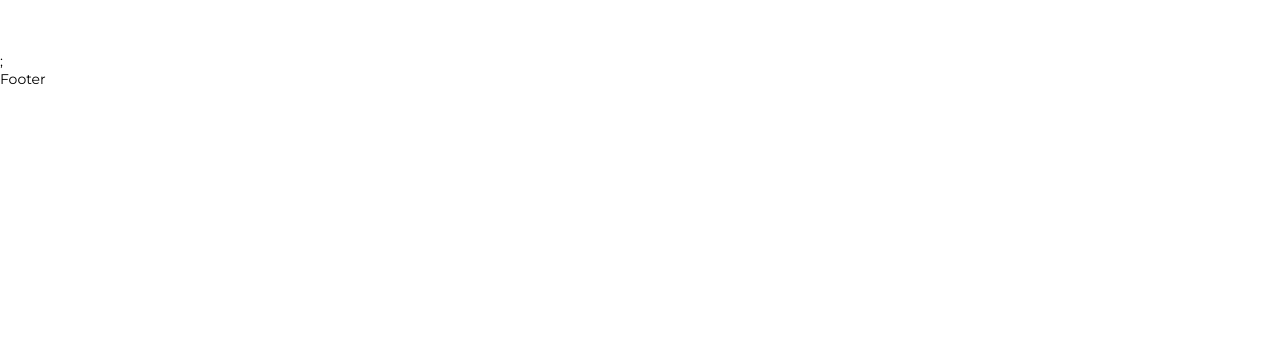
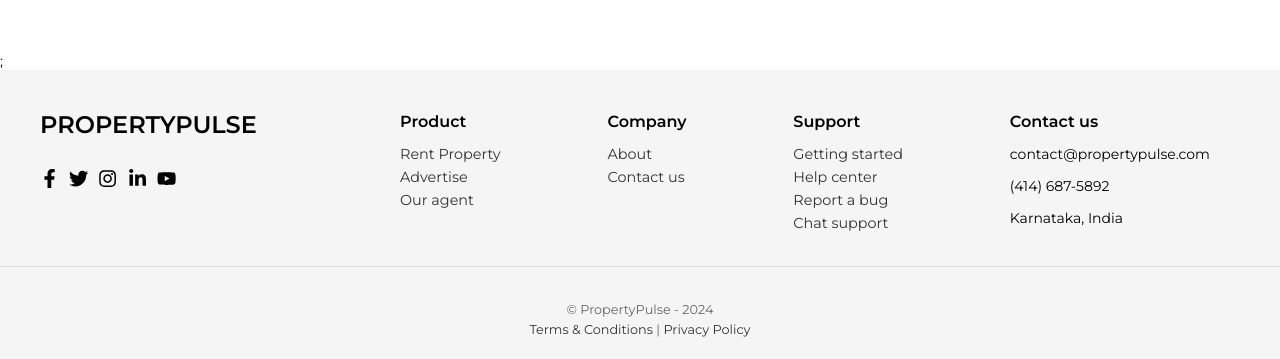
Before and after one commit to ikbal-hussain/Real-Estate-Accomodation, a React (Vite) app in the folder real_estate_app/: page / in a window 1280 px wide. Shown: the part 2955-3314 px from the top of the page. Before the commit the page ends 3043 px from the top, so only its background shows below. Built offline with nearby package versions, Linux system fonts and the light colour scheme.

Commit message:
Footer Section

```diff
--- a/real_estate_app/package.json
+++ b/real_estate_app/package.json
@@ -13,6 +13,7 @@
     "firebase": "^10.14.0",
     "react": "^18.3.1",
     "react-dom": "^18.3.1",
+    "react-icons": "^5.3.0",
     "react-router-dom": "^6.26.2",
     "react-slick": "^0.30.2",
     "slick-carousel": "^1.8.1"
--- a/real_estate_app/src/components/Footer.jsx
+++ b/real_estate_app/src/components/Footer.jsx
@@ -1,9 +1,71 @@
-import React from 'react'
+import React from "react";
+import {
+  FaFacebookF,
+  FaTwitter,
+  FaInstagram,
+  FaLinkedinIn,
+  FaYoutube,
+} from "react-icons/fa";
+import "../styles/Footer.css";
 
-function Footer() {
+const Footer = () => {
   return (
-    <div>Footer</div>
-  )
-}
+    <footer className="footer">
+      <div className="footer-container">
+        <div className="footer-socials">
+          <h2 className="footer-logo">PROPERTYPULSE</h2>
+          <div className="social-icons">
+            <FaFacebookF />
+            <FaTwitter />
+            <FaInstagram />
+            <FaLinkedinIn />
+            <FaYoutube />
+          </div>
+        </div>
 
-export default Footer
+        <div className="footer-links">
+          <div className="footer-column">
+            <h4>Product</h4>
+            <ul>
+              <li><a href="#">Rent Property</a></li>
+              <li><a href="#">Advertise</a></li>
+              <li><a href="#">Our agent</a></li>
+            </ul>
+          </div>
+
+          <div className="footer-column">
+            <h4>Company</h4>
+            <ul>
+              <li><a href="#">About</a></li>
+              <li><a href="#">Contact us</a></li>
+            </ul>
+          </div>
+
+          <div className="footer-column">
+            <h4>Support</h4>
+            <ul>
+              <li><a href="#">Getting started</a></li>
+              <li><a href="#">Help center</a></li>
+              <li><a href="#">Report a bug</a></li>
+              <li><a href="#">Chat support</a></li>
+            </ul>
+          </div>
+
+          <div className="footer-column">
+            <h4>Contact us</h4>
+            <p>contact@propertypulse.com</p>
+            <p>(414) 687-5892</p>
+            <p>Karnataka, India</p>
+          </div>
+        </div>
+      </div>
+      <hr />
+      <div className="footer-bottom">
+        <p>&copy; PropertyPulse - 2024</p>
+        <p><a href="#">Terms & Conditions</a> | <a href="#">Privacy Policy</a></p>
+      </div>
+    </footer>
+  );
+};
+
+export default Footer;
--- /dev/null
+++ b/real_estate_app/src/styles/Footer.css
@@ -0,0 +1,90 @@
+.footer {
+  background-color: #f5f5f5;
+  padding: 20px 0;
+  text-align: left;
+}
+
+.footer-container {
+  display: flex;
+  justify-content: space-between;
+  max-width: 1200px;
+  margin: 0 auto;
+}
+
+.footer-socials {
+  display: flex;
+  flex-direction: column;
+}
+
+.footer-logo {
+  font-size: 1.5rem;
+  font-weight: bold;
+}
+
+.social-icons {
+  display: flex;
+  gap: 10px;
+  font-size: 1.2rem;
+  margin-top: 10px;
+}
+
+.footer-links {
+  display: flex;
+  justify-content: space-between;
+  width: 70%;
+}
+
+.footer-column {
+  margin-right: 30px;
+}
+
+.footer-column h4 {
+  font-size: 1rem;
+  margin-bottom: 10px;
+}
+
+.footer-column ul {
+  list-style: none;
+  padding: 0;
+}
+
+.footer-column ul li {
+  margin-bottom: 5px;
+}
+
+.footer-column ul li a {
+  text-decoration: none;
+  color: #333;
+  font-size: 0.9rem;
+}
+
+.footer-column ul li a:hover {
+  text-decoration: underline;
+}
+
+.footer-bottom {
+  text-align: center;
+  padding-top: 10px;
+  font-size: 0.8rem;
+  color: #666;
+}
+
+.footer-bottom p {
+  margin: 5px 0;
+}
+
+.footer-bottom a {
+  text-decoration: none;
+  color: #333;
+}
+
+.footer-bottom a:hover {
+  text-decoration: underline;
+}
+
+hr {
+  border: 0;
+  height: 1px;
+  background-color: #ddd;
+  margin: 20px 0;
+}
```
Also changed, not shown: 1 other file (tests, documents, lock files or other folders).
